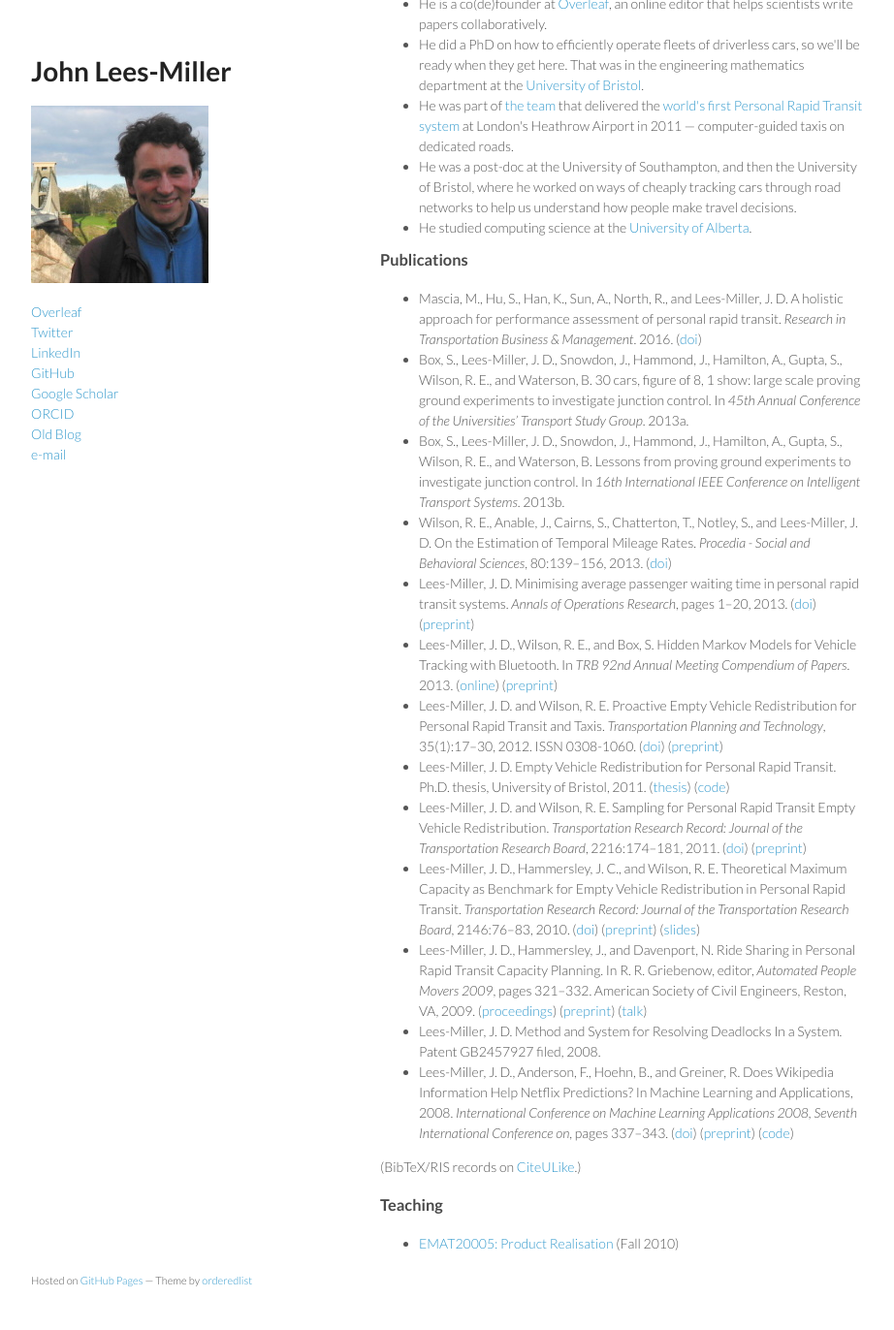
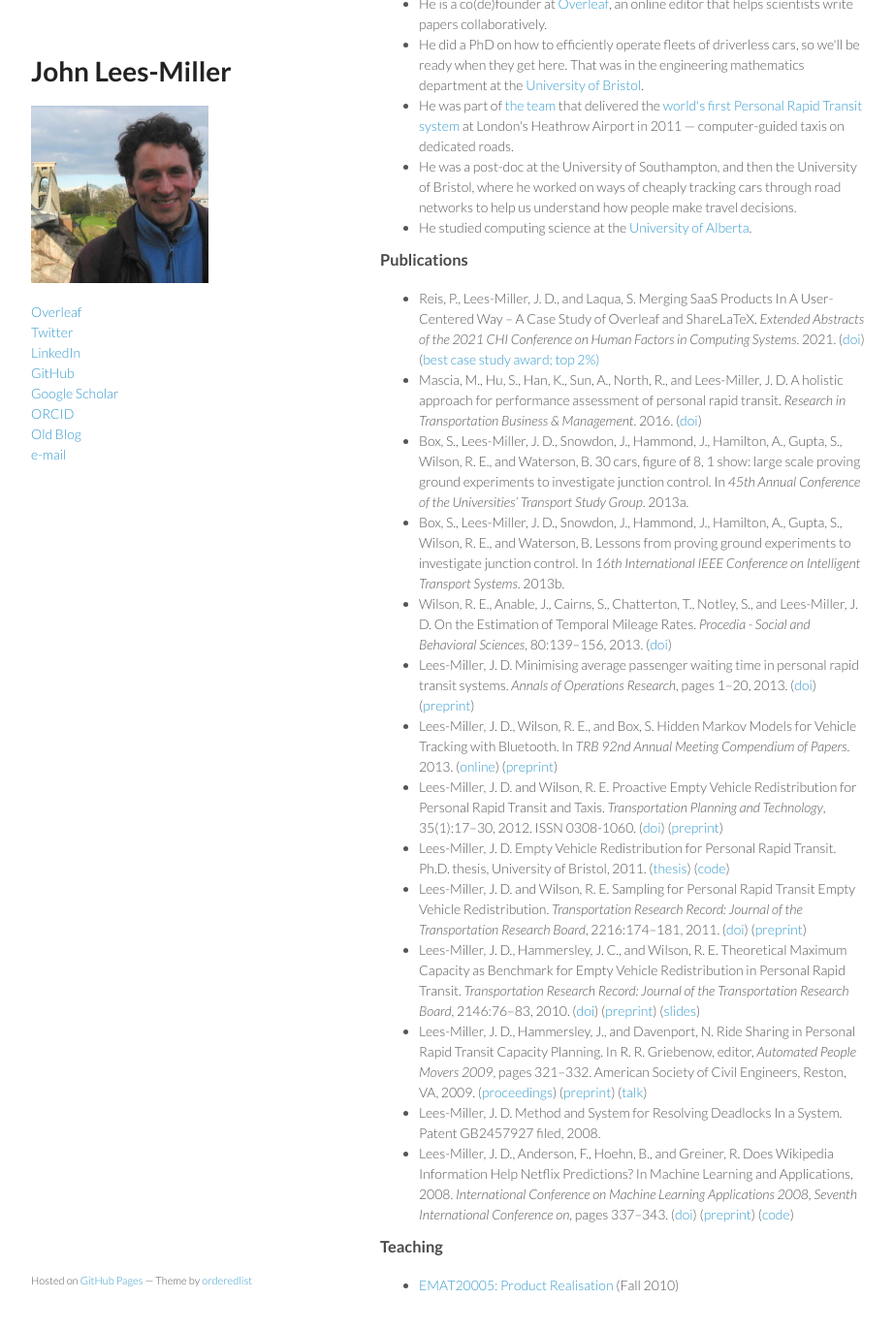
Before and after one commit to jdleesmiller/jdleesmiller.github.io, a Jekyll site: the page built from index.html, in a window 1280 px wide and 1400 px high, scrolled down 533 px. Shown: the top 1372 px of the window at 97% size, without its empty margins (178-1100 px from the left). Built offline with Jekyll 4.4.1, drawn with Linux system fonts in a browser that asks for light colours.

Commit message:
Update publications

```diff
--- a/index.html
+++ b/index.html
@@ -66,6 +66,7 @@ document.write('<a href="mail' +
         </ul>
         <h3><a name="publications" class="anchor" href="#publications"></a>Publications</h3>
         <ul>
+          <li>Reis, P., Lees-Miller, J. D., and Laqua, S. Merging SaaS Products In A User-Centered Way – A Case Study of Overleaf and ShareLaTeX. <span class="venue">Extended Abstracts of the 2021 CHI Conference on Human Factors in Computing Systems</span>. 2021. (<a href="https://dl.acm.org/doi/abs/10.1145/3411763.3443455">doi</a>) (<a href="https://chi2021.acm.org/for-attendees/highlights/awards">best case study award; top 2%)</a></li>
           <li>Mascia, M., Hu, S., Han, K., Sun, A., North, R., and Lees-Miller, J. D. A holistic approach for performance assessment of personal rapid transit. <span class="venue">Research in Transportation Business &amp; Management</span>. 2016. (<a href="http://dx.doi.org/10.1016/j.rtbm.2016.01.008">doi</a>)</li>
           <li>Box, S., Lees-Miller, J. D., Snowdon, J., Hammond, J., Hamilton, A., Gupta, S., Wilson, R. E., and Waterson, B. 30 cars, figure of 8, 1 show: large scale proving ground experiments to investigate junction control. In <span class="venue">45th Annual Conference of the Universities’ Transport Study Group</span>. 2013a.</li>
           <li>Box, S., Lees-Miller, J. D., Snowdon, J., Hammond, J., Hamilton, A., Gupta, S., Wilson, R. E., and Waterson, B. Lessons from proving ground experiments to investigate junction control. In <span class="venue">16th International IEEE Conference on Intelligent Transport Systems</span>. 2013b.</li>
@@ -109,9 +110,6 @@ document.write('<a href="mail' +
           (<a href="http://code.google.com/p/wikipedia-netflix/wiki/WikipediaNetflix">code</a>)
           </li>
         </ul>
-        <p>
-        (BibTeX/RIS records on <a href="http://www.citeulike.org/user/jdleesmiller">CiteULike</a>.)
-        </p>
         <h3>Teaching</h3>
         <ul>
           <li>
```
